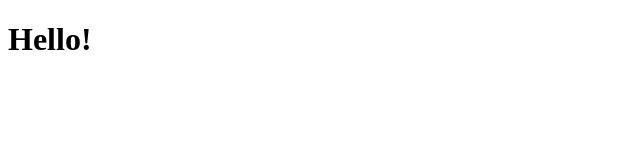
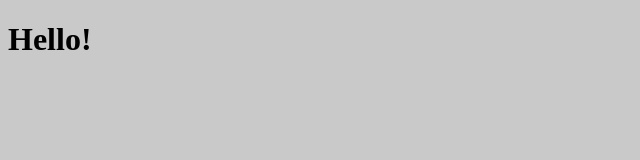
Before and after one commit to poslugy1c/jetro, a plain HTML site: page index.html in a window 1280 px wide. Shown: the whole page, without its empty margins (0-640 px from the left). Drawn offline with Linux system fonts and the light colour scheme.

Commit message:
added bg color

```diff
--- a/css/style.css
+++ b/css/style.css
@@ -1,3 +1,6 @@
 *{
     box-sizing: border-box;
 }
+body{
+    background-color: #c9c9c9;
+}
```
